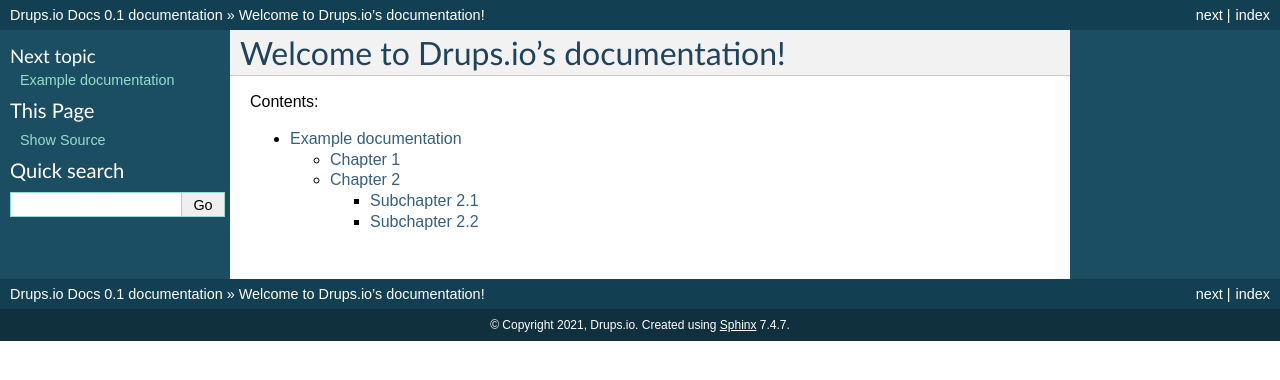
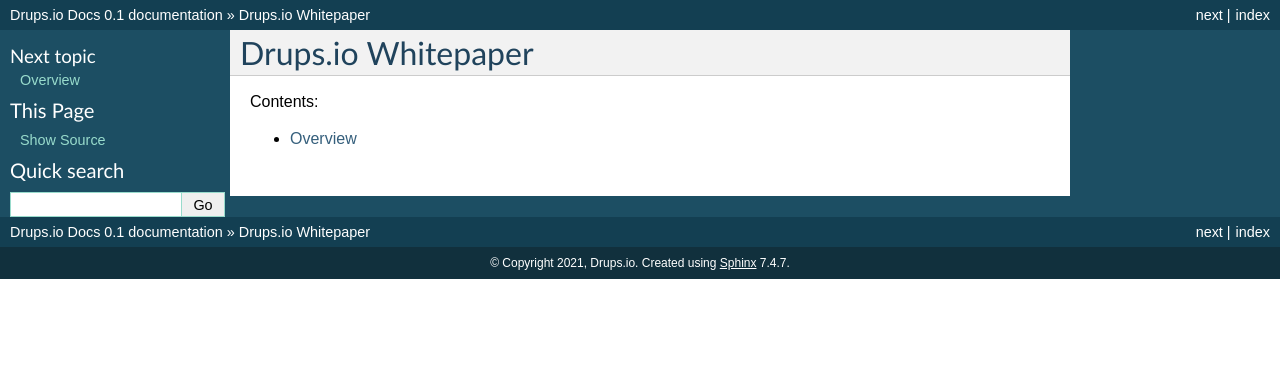
Before and after one commit to drupsio/docs, a Sphinx documentation site: the page built from docs/index.rst, in a window 1280 px wide. Shown: the top 380 px of the page. Built offline with Sphinx 7.4.7, drawn with Linux system fonts in a browser that asks for light colours.

Commit message:
Create overview section and remove example one.

```diff
--- a/docs/content/documentation_example.md
+++ /dev/null
@@ -1,11 +0,0 @@
-# Example documentation
-
-Hello, I am an example documentation, and I'm stored at [docs/content/documentation_example.md](docs/content/documentation_example.md)
-
-## Chapter 1
-
-## Chapter 2
-
-### Subchapter 2.1
-
-### Subchapter 2.2
--- a/docs/index.rst
+++ b/docs/index.rst
@@ -1,4 +1,4 @@
-Welcome to Drups.io's documentation!
+Drups.io Whitepaper
 ==================================================
 
 Contents:
```
Also changed, not shown: docs/content/overview.md (added, +7 -0 lines).
